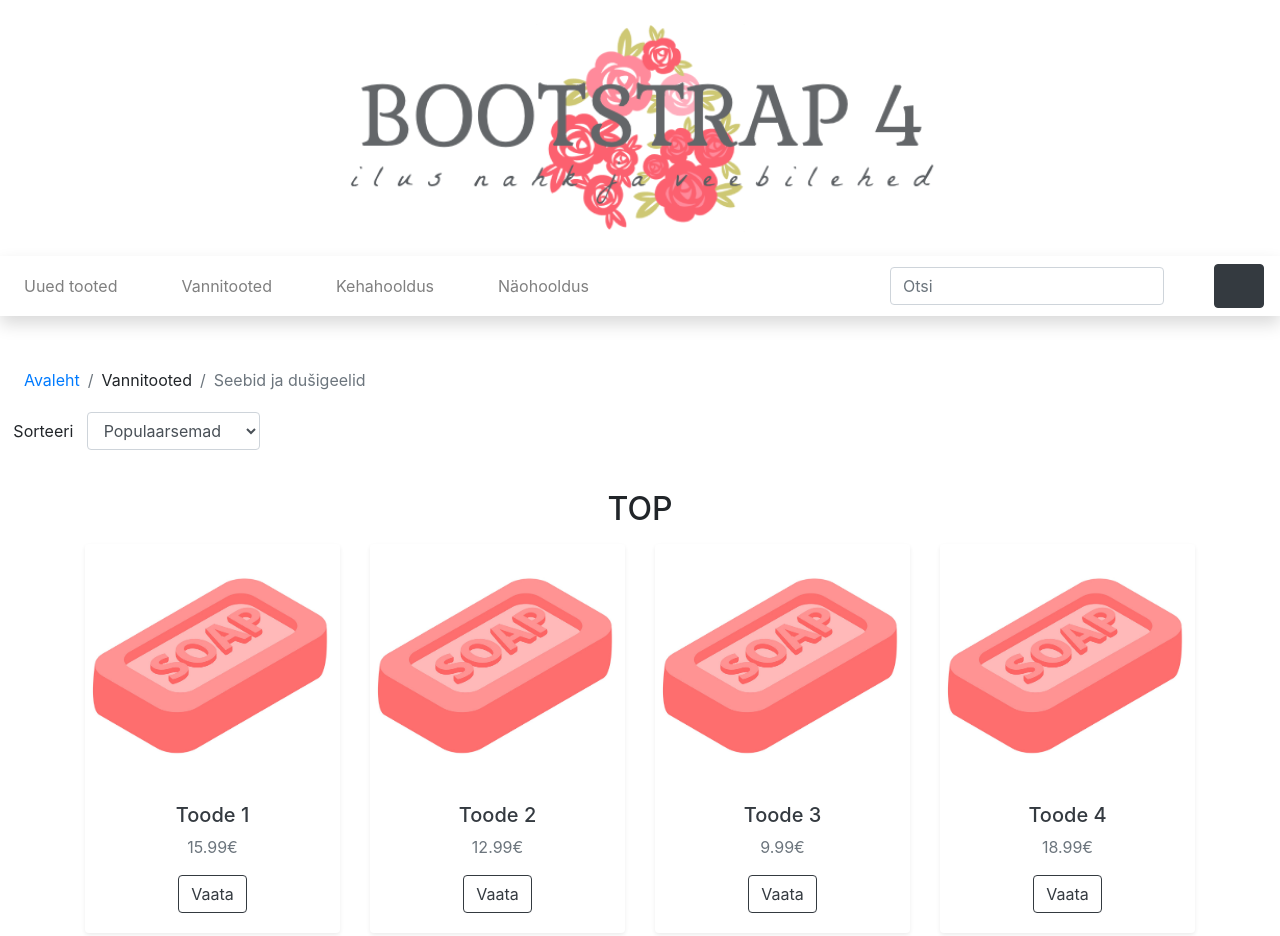
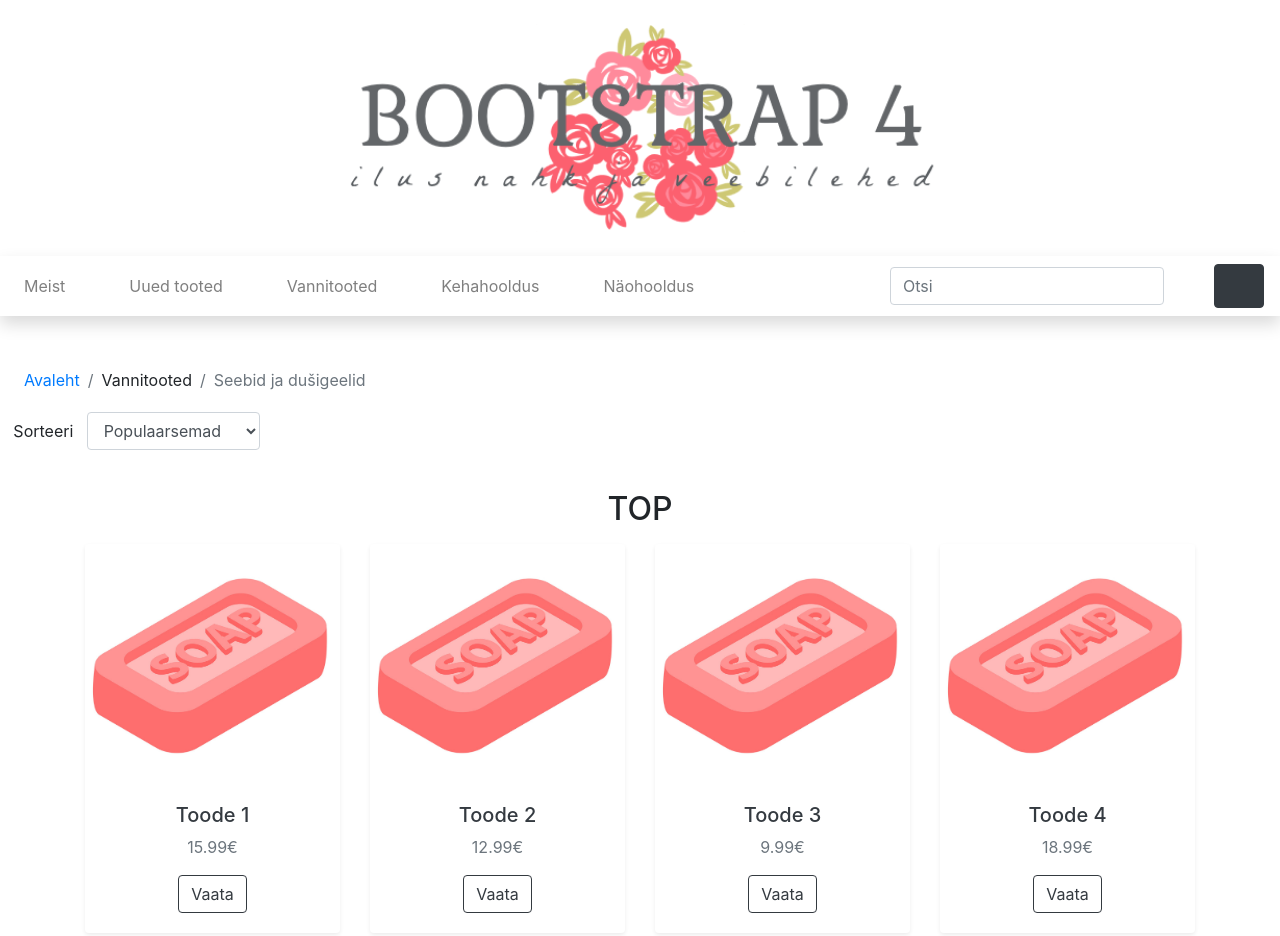
Before and after one commit to kertup/Kertup-Ulesanne-3, a plain HTML site: page list.html in a window 1280 px wide. Shown: the top 936 px of the page. Drawn offline with nearby package versions, Linux system fonts and the light colour scheme.

Commit message:
Add files via upload

```diff
--- a/list.html
+++ b/list.html
@@ -28,6 +28,7 @@
             </button>
             <div class="collapse navbar-collapse" id="navbarNavDropdown">
                 <ul class="navbar-nav mr-auto">
+				<li class="nav-item"><a class="nav-link" href="meist.html">Meist</a></li>
                     <li class="nav-item"><a class="nav-link" href="#">Uued tooted</a></li>
                     <li class="nav-item dropdown">
                         <a class="nav-link" href="#" id="navbarDropdownMenuLink" data-toggle="dropdown" aria-haspopup="true" aria-expanded="false">Vannitooted</a>
```
